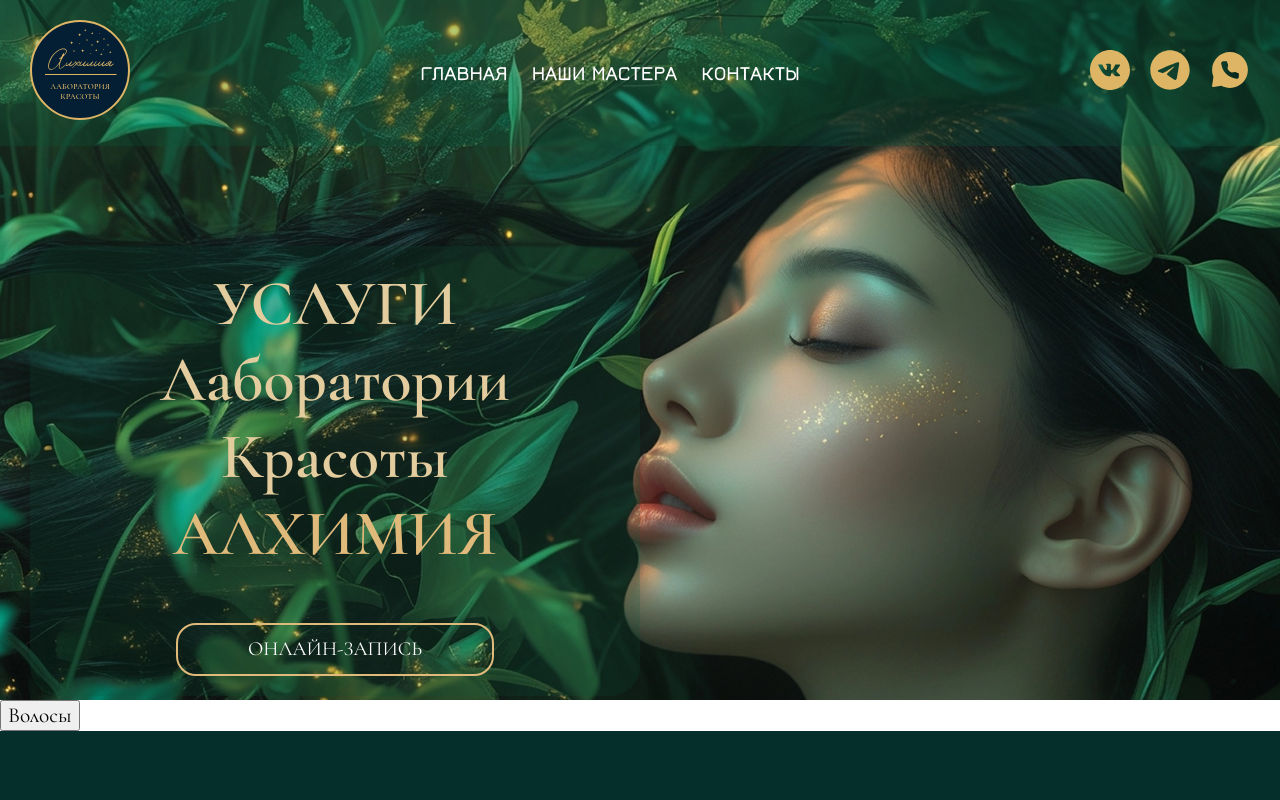
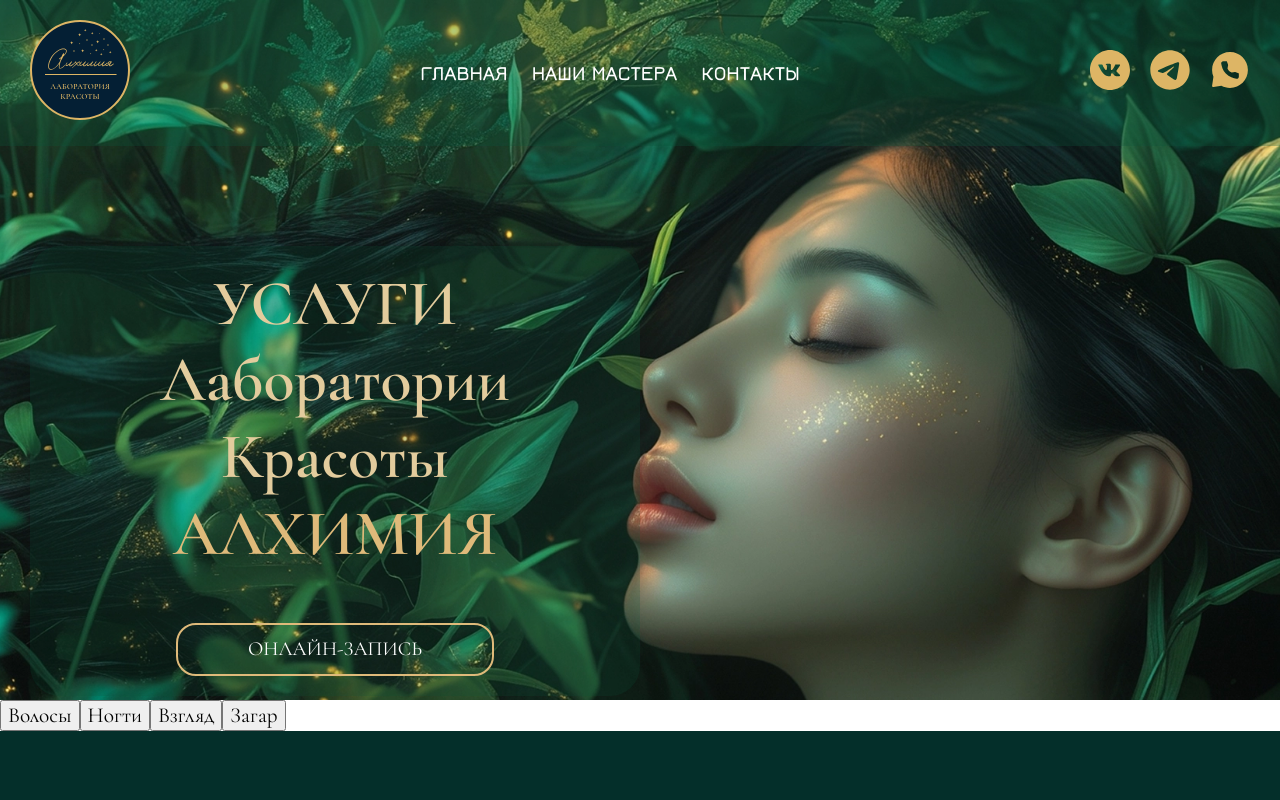
Before and after one commit to darina1970/Alchemy-Beauty-Salon, a React (Vite) app: page /services in a window 1280 px wide. Shown: the top 800 px of the page. Built offline with nearby package versions, Linux system fonts and the light colour scheme.

Commit message:
test roomLayout

```diff
--- a/src/pages/OurServices/OurServices.jsx
+++ b/src/pages/OurServices/OurServices.jsx
@@ -12,6 +12,15 @@ const ServicesPage = () => {
             <button onClick={() => navigate('/services/hair')}>
                 Волосы
             </button>
+            <button onClick={() => navigate('/services/nails')}>
+                Ногти
+            </button>
+            <button onClick={() => navigate('/services/look')}>
+                Взгляд
+            </button>
+            <button onClick={() => navigate('/services/tan')}>
+                Загар
+            </button>
         </MainLayout>
     );
 };
--- a/src/pages/OurServices/RoomLook/RoomLook.jsx
+++ b/src/pages/OurServices/RoomLook/RoomLook.jsx
@@ -0,0 +1,12 @@
+import React from 'react';
+
+
+const LookRoom = () => {
+    return (
+        <div>
+            <h1>Комната взгляда</h1>
+        </div>
+    );
+};
+
+export default LookRoom;
--- a/src/pages/OurServices/RoomNails/RoomNails.jsx
+++ b/src/pages/OurServices/RoomNails/RoomNails.jsx
@@ -0,0 +1,12 @@
+import React from 'react';
+
+
+const NailsRoom = () => {
+    return (
+        <div>
+            <h1>Комната ноготков</h1>
+        </div>
+    );
+};
+
+export default NailsRoom;
--- a/src/pages/OurServices/RoomTan/RoomTan.jsx
+++ b/src/pages/OurServices/RoomTan/RoomTan.jsx
@@ -0,0 +1,12 @@
+import React from 'react';
+
+
+const TanRoom = () => {
+    return (
+        <div>
+            <h1>Комната загара</h1>
+        </div>
+    );
+};
+
+export default TanRoom;
--- a/src/router/AppRouter.jsx
+++ b/src/router/AppRouter.jsx
@@ -4,6 +4,9 @@ import MastersPage from "../pages/Masters/Masters";
 import ServicesPage from "../pages/OurServices/OurServices";
 import RoomLayout from "../layouts/RoomLayout";
 import HairRoom from "../pages/OurServices/RoomHair/RoomHair";
+import NailsRoom from '../pages/OurServices/RoomNails/RoomNails';
+import LookRoom from '../pages/OurServices/RoomLook/RoomLook';
+import TanRoom from "../pages/OurServices/RoomTan/RoomTan";
 
 const AppRouter = () => {
     return(
@@ -14,9 +17,9 @@ const AppRouter = () => {
                 <Route path="/services" element={<ServicesPage />} />
                 <Route element={<RoomLayout />}>
                     <Route path="/services/hair" element={<HairRoom />} />
-                    {/* <Route path="/services/nails" element={<NailsRoom />} />
+                    <Route path="/services/nails" element={<NailsRoom />} />
                     <Route path="/services/look" element={<LookRoom />} />
-                    <Route path="/services/tan" element={<TanRoom />} /> */}
+                    <Route path="/services/tan" element={<TanRoom />} />
                 </Route>
 
                 {/* <Route path="*" element={<NotFound />} /> */}
```
